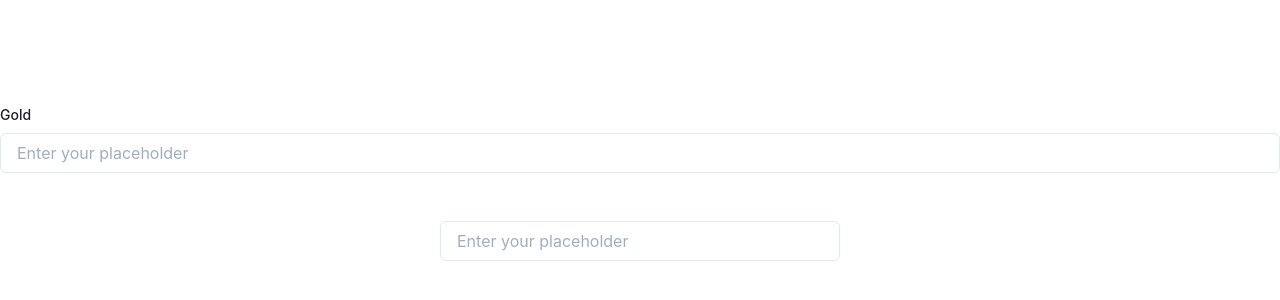
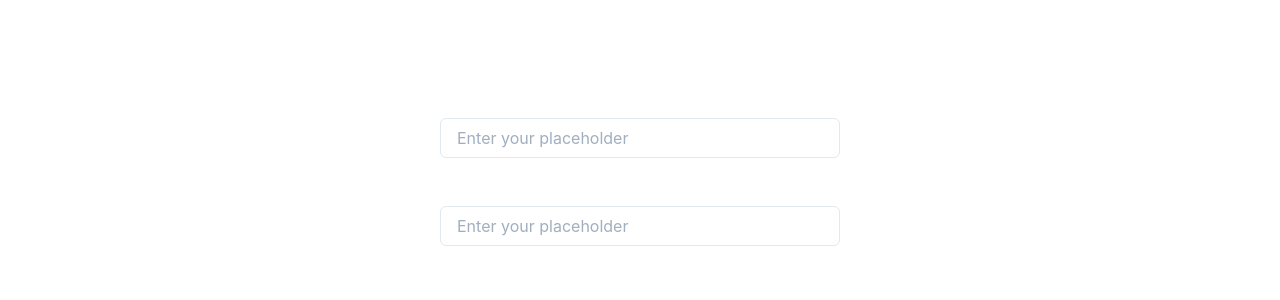
Before and after one commit to puerschel93/chakrashift, a React (Create React App) app: page / in a window 1280 px wide. Shown: the part 218-518 px from the top of the page. Built offline with nearby package versions, Linux system fonts and the light colour scheme.

Commit message:
Test showCaret

```diff
--- a/src/demo.tsx
+++ b/src/demo.tsx
@@ -4,8 +4,8 @@ import { Dropdown } from 'dropdown';
 
 const Demo = () => {
 	return (
-		<VStack w="100vw" h="100vh" justify="center" spacing={12}>
-			<Autocomplete fullWidth label="Gold" />
+		<VStack w="100vw" h="100vh" justify="center" align="center" spacing={12}>
+			<Autocomplete />
 			<Dropdown />
 		</VStack>
 	);
--- a/src/dropdown/index.tsx
+++ b/src/dropdown/index.tsx
@@ -3,7 +3,7 @@ import { CursorType } from 'enums/cursor';
 import { DropdownProps } from './interface';
 
 export const Dropdown = (props: DropdownProps) => {
-	return <Base cursor={props.cursor} placeholder={props.placeholder} fullWidth={props.fullWidth} />;
+	return <Base cursor={props.cursor} placeholder={props.placeholder} fullWidth={props.fullWidth} showCaret={false} />;
 };
 
 Dropdown.defaultProps = {
```
